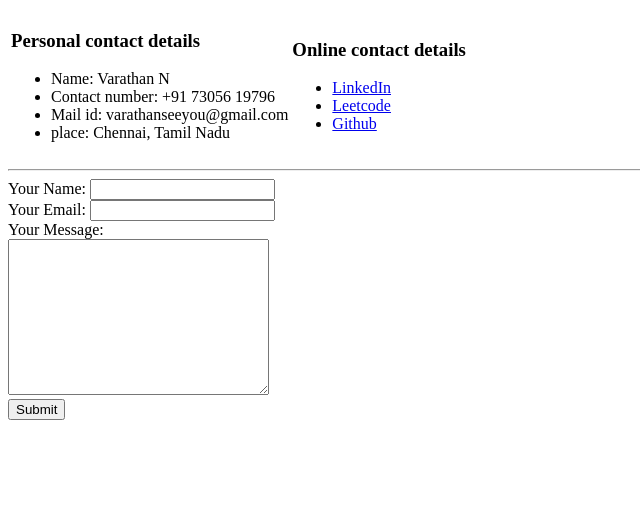
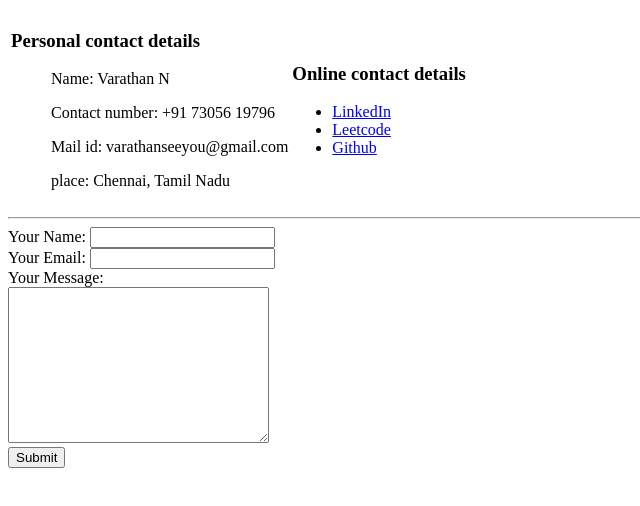
Before and after one commit to VarathanN/cv, a plain HTML site: page contactme.html in a window 1280 px wide. Shown: the whole page, without its empty margins (0-640 px from the left). Drawn offline with Linux system fonts and the light colour scheme.

Commit message:
list to paragraph

```diff
--- a/contactme.html
+++ b/contactme.html
@@ -12,10 +12,10 @@
             <td>
                 <h3>Personal contact details</h3>
                 <ul>
-                    <li>Name: Varathan N</li>
-                    <li>Contact number: +91 73056 19796</li>
-                    <li>Mail id: varathanseeyou@gmail.com</li>
-                    <li>place: Chennai, Tamil Nadu</li>
+                    <p>Name: Varathan N</p>
+                    <p>Contact number: +91 73056 19796</p>
+                    <p>Mail id: varathanseeyou@gmail.com</p>
+                    <p>place: Chennai, Tamil Nadu</p>
                 </ul>
             </td>
             <td>
```
